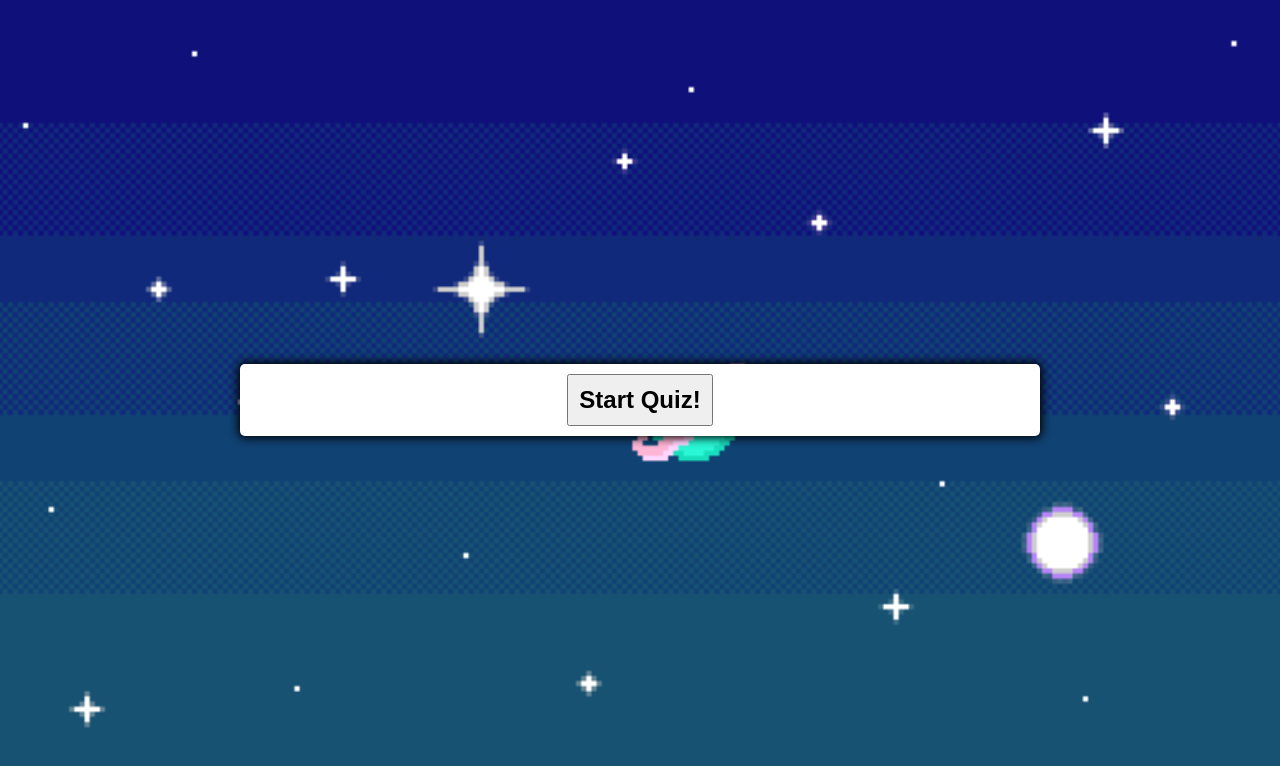
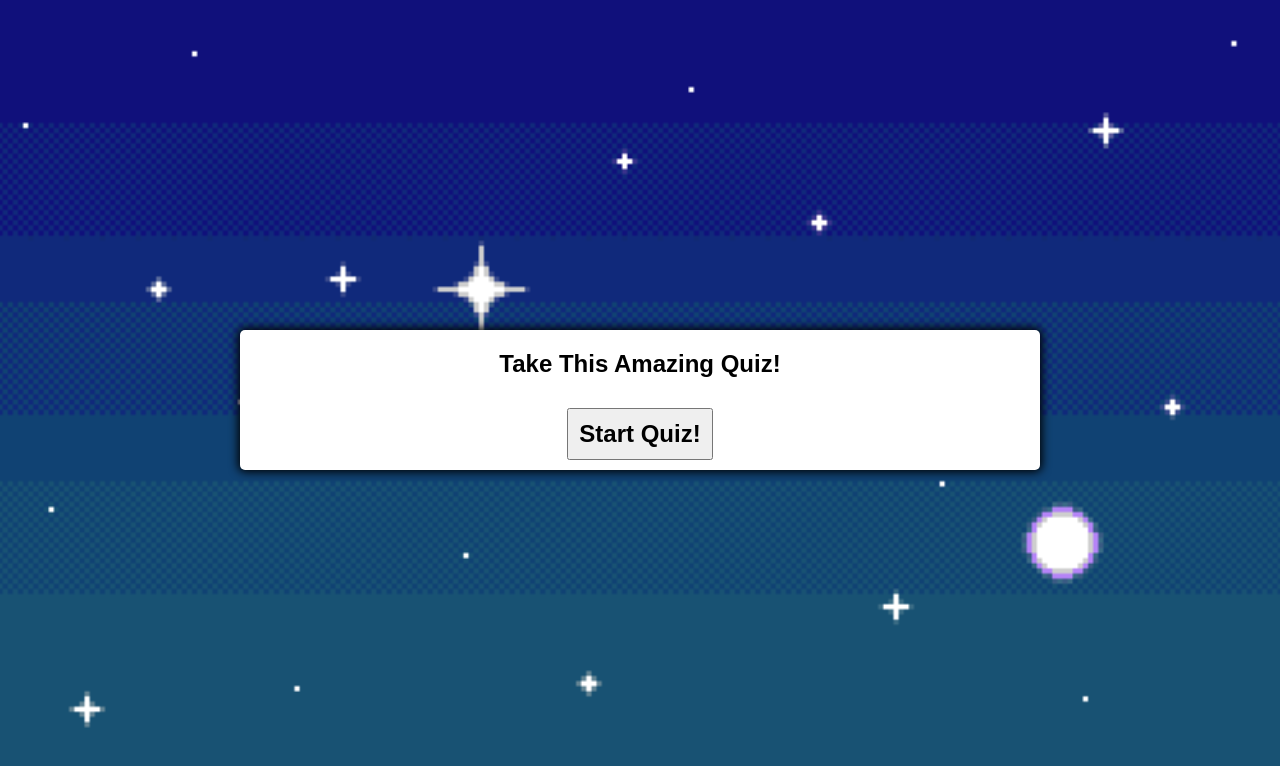
Before and after one commit to chelseybee19/my-quiz-project, a plain HTML site: page index.html in a window 1280 px wide. Drawn offline with Linux system fonts and the light colour scheme; a web font is replaced by a local one.

Commit message:
final commit

```diff
--- a/index.html
+++ b/index.html
@@ -12,6 +12,9 @@
 </head>
 <body>
   <div class="container">
+    <div class="controls">
+      <p id="title" class="title hide"></p>
+    </div>
     <div id = "question-cntr" class = "hide">
       <div id="questions">Question</div>
       <div id ="answer-btn" class="btn-grid"></div>
--- a/script.js
+++ b/script.js
@@ -4,9 +4,12 @@ const score = document.getElementById('score');
 const questionContainer = document.getElementById('question-cntr');
 const questionElement = document.getElementById('questions');
 const answerButtonElement = document.getElementById('answer-btn');
+const title = document.getElementById('title');
 
 
 startButton.addEventListener('click', startGame);
+title.innerHTML = "Take This Amazing Quiz!";
+title.classList.remove('hide');
 
 let shuffleQuestions,currentQuestionIndex;
 let counter = 0;
@@ -97,6 +100,7 @@ function startGame() {
     //nextClickCount = 0;
     score.classList.add('hide');
     startButton.classList.add('hide');
+    title.classList.add('hide');
     shuffleQuestions = quizQuestions.sort(() => Math.random() - .7);
     console.log("questions", shuffleQuestions);
     currentQuestionIndex = 0;
@@ -169,11 +173,3 @@ function showResults () {
     score.classList.remove('hide');
     startButton.classList.remove('hide');
 }
-/*function finalAnswer(e) {
-    const selectedButton = e.target;
-    const correct = selectedButton.dataset.correct;
-    selectedButton.classList.add(correct);
-    Array.from(answerButtonElement.children).forEach(button => {
-        setStatusClass(button, button.dataset.correct);
-    });
-}*/
--- a/style.css
+++ b/style.css
@@ -66,7 +66,7 @@ body {
     --hue: var(--hue-wrong);
 }
 
-.start, .next, .score {
+.start, .next, .score, p {
     font-size: 1.5rem;
     font-weight: bold;
     padding: 10px 10px;
```
